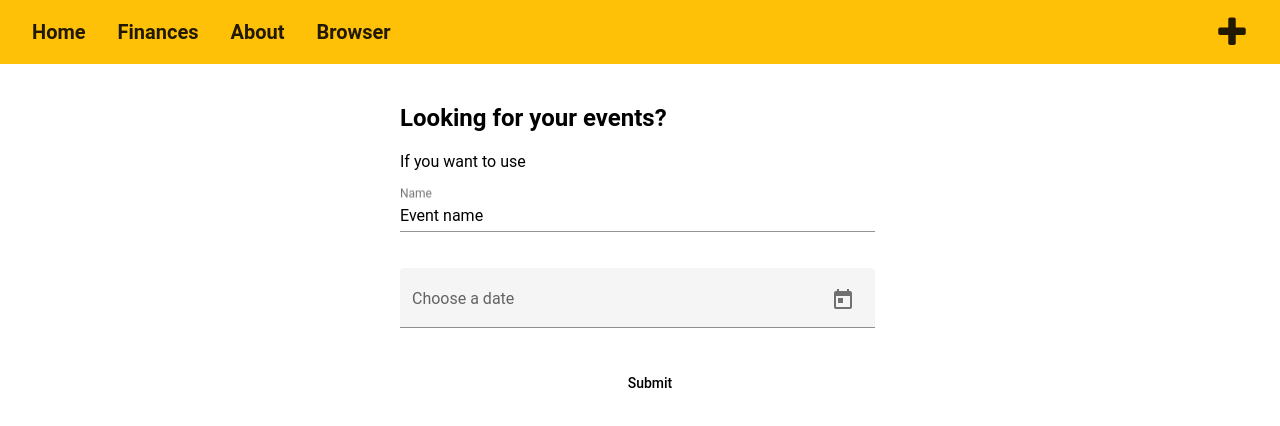
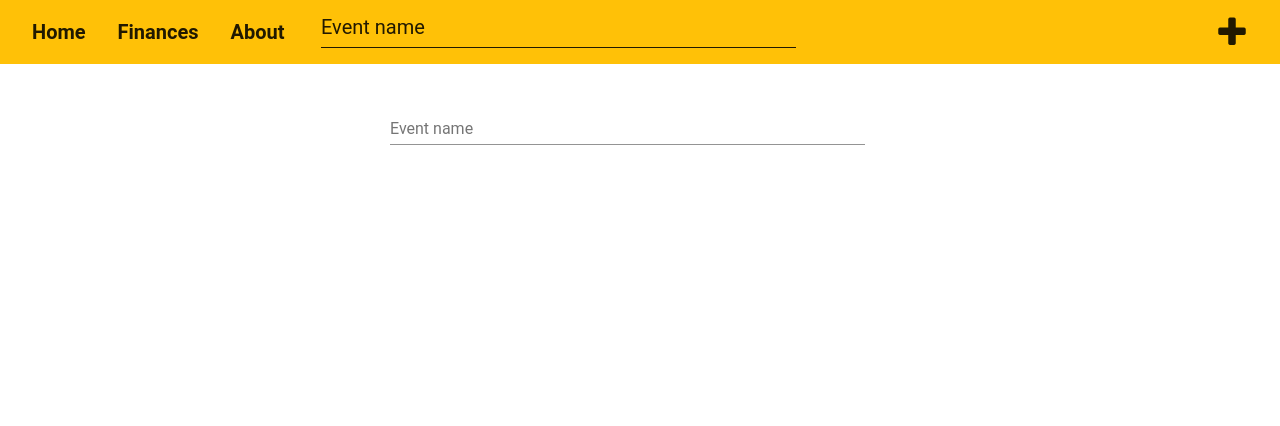
Before and after one commit to pszemkor/FinancialPlanner, an Angular app in the folder src/frontend/finances/: page /browser in a window 1280 px wide. Shown: the top 426 px of the page. Built offline with nearby package versions, Linux system fonts and the light colour scheme.

Commit message:
Add browser component in header as simple text field

```diff
--- a/src/frontend/finances/src/app/browser-results/browser-results.component.ts
+++ b/src/frontend/finances/src/app/browser-results/browser-results.component.ts
@@ -7,6 +7,7 @@ import {Component, OnInit} from '@angular/core';
 })
 export class BrowserResultsComponent implements OnInit {
 
+
   constructor() {
   }
 
--- a/src/frontend/finances/src/app/browser/browser.component.html
+++ b/src/frontend/finances/src/app/browser/browser.component.html
@@ -1,29 +1,11 @@
 <div class="container" fxLayout="column" fxLayoutGap="10px" fxLayoutAlign.gt-md="space-around center">
   <div fxFlex="40">
-    <div fxFlex fxFlexOffset="20px" class="full-width">
-      <h2>Looking for your events?</h2>
-      <p>If you want to use </p>
       <form novalidate [formGroup]="paramsForm" (ngSubmit)="onSubmit()" class="mat-size">
         <p>
-          <mat-form-field class="full-width">
-            <input matInput formControlName="name" placeholder="Name" type="text">
+          <mat-form-field class="full-width" floatLabel="never">
+            <input matInput formControlName="name" placeholder="{{placeHolder}}" type="text" (click)="onClick()">
           </mat-form-field>
         </p>
-
-        <p>
-          <mat-form-field appearance="fill" class="full-width">
-            <mat-label>Choose a date</mat-label>
-            <input formControlName="date" matInput [matDatepicker]="picker">
-            <mat-datepicker-toggle matSuffix [for]="picker"></mat-datepicker-toggle>
-            <mat-datepicker #picker></mat-datepicker>
-          </mat-form-field>
-        </p>
-
-        <div fxLayoutAlign="center">
-          <button type="submit" mat-button class="hello-primary" [disabled]="paramsForm.invalid">Submit
-          </button>
-        </div>
       </form>
-    </div>
   </div>
 </div>
--- a/src/frontend/finances/src/app/browser/browser.component.scss
+++ b/src/frontend/finances/src/app/browser/browser.component.scss
@@ -0,0 +1,3 @@
+input:focus::placeholder {
+  color: transparent;
+}
--- a/src/frontend/finances/src/app/browser/browser.component.ts
+++ b/src/frontend/finances/src/app/browser/browser.component.ts
@@ -9,6 +9,7 @@ import {EventsService} from "../services/events.service";
 })
 export class BrowserComponent implements OnInit {
   paramsForm: FormGroup;
+  placeHolder: string = 'Event name'
 
   constructor(private fb: FormBuilder, private eventsService: EventsService) {
     this.createForm();
@@ -16,8 +17,7 @@ export class BrowserComponent implements OnInit {
 
   createForm() {
     this.paramsForm = this.fb.group({
-      name: "Event name",
-      date: null
+      name: ""
     });
   }
 
@@ -28,4 +28,8 @@ export class BrowserComponent implements OnInit {
     console.log(this.paramsForm.value)
   }
 
+  onClick() {
+    this.placeHolder = ''
+  }
+
 }
--- a/src/frontend/finances/src/app/header/header.component.html
+++ b/src/frontend/finances/src/app/header/header.component.html
@@ -6,8 +6,9 @@
   </h1></a>
   <a mat-button [routerLink]="['about']" routerLinkActive='active' class="margin_class" appHighlight><h1>
     <b>About</b></h1></a>
-  <a mat-button routerLink='browser' routerLinkActive='active' class="margin_class" appHighlight><h1><b>Browser</b></h1>
-  </a>
+  <!--  <a mat-button routerLink='browser' routerLinkActive='active' class="margin_class" appHighlight><h1><b>Browser</b></h1>-->
+  <!--  </a>-->
+  <app-browser></app-browser>
   <div class="flex-spacer"></div>
   <button mat-button (click)="onAddEvent()"><i class="fa fa-plus" style="font-size: 2.5em;"></i></button>
 
```
